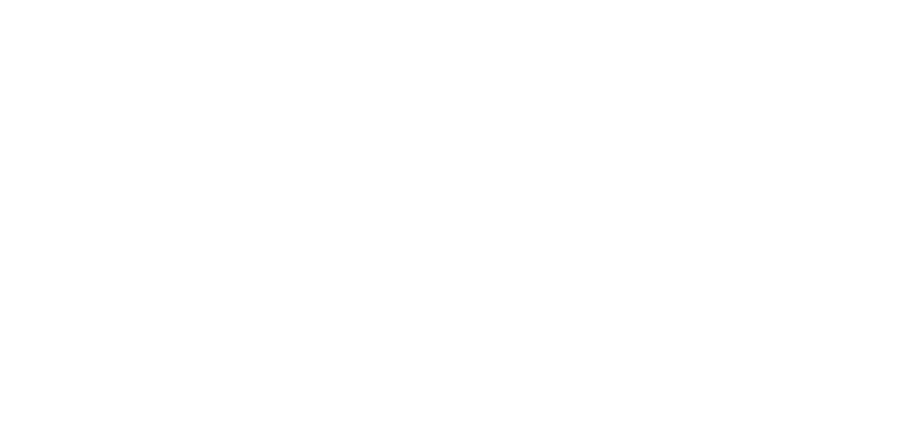
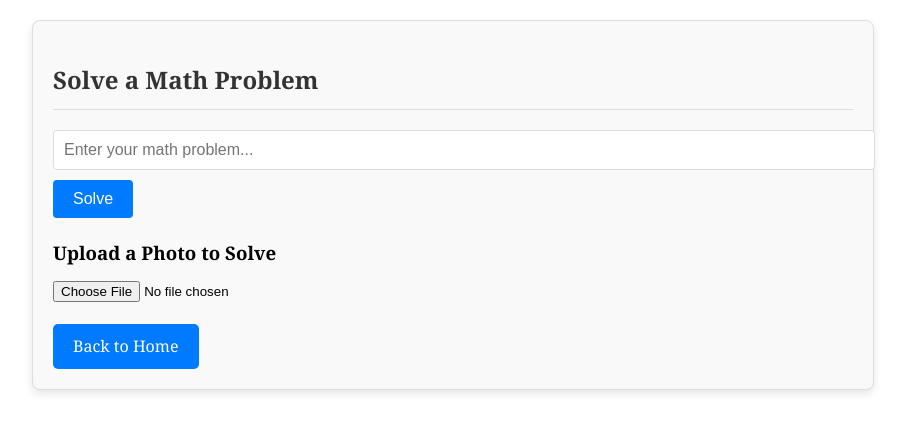
Before and after one commit to Tankman61/Mathify, a React (Create React App) app: page /solve in a window 1280 px wide. Before the commit this address had no page. Shown: the top 432 px of the page, without its empty margins (187-1093 px from the left). Built offline with nearby package versions, Linux system fonts and the light colour scheme.

Commit message:
seperate screens for william

```diff
--- /dev/null
+++ b/src/About.js
@@ -0,0 +1,14 @@
+import React from 'react';
+import { Link } from 'react-router-dom';
+
+function About() {
+  return (
+    <section id="about" className="math-paper">
+      <h2>About Mathify</h2>
+      <p>Mathify combines the power of the Wolfram API with stunning visual explanations to help you understand math in depth.</p>
+      <Link to="/" className="back-button">Back to Home</Link>
+    </section>
+  );
+}
+
+export default About;
--- a/src/App.css
+++ b/src/App.css
@@ -322,3 +322,17 @@
   transform: translateY(-3px);
   box-shadow: 0 4px 6px rgba(0, 0, 0, 0.1);
 }
+.back-button {
+  display: inline-block;
+  margin-top: 20px;
+  padding: 10px 20px;
+  background-color: #007bff;
+  color: #fff;
+  text-decoration: none;
+  border-radius: 5px;
+  transition: background-color 0.3s ease;
+}
+
+.back-button:hover {
+  background-color: #0056b3;
+}
--- a/src/App.js
+++ b/src/App.js
@@ -4,6 +4,10 @@
 import Login from './Login';
 import Mathify from './mathify';
 import Register from './Register';
+import About from './About';
+import Solve from './Solve';
+import Videos from './Videos';
+import Contact from './Contact';
 
 function App() {
   return (
@@ -12,6 +16,10 @@
         <Route path="/" element={<Mathify />} />
         <Route path="/login" element={<Login />} />
         <Route path="/register" element={<Register />} />
+        <Route path="/about" element={<About />} />
+        <Route path="/solve" element={<Solve />} />
+        <Route path="/videos" element={<Videos />} />
+        <Route path="/contact" element={<Contact />} />
       </Routes>
     </Router>
   );
--- /dev/null
+++ b/src/Contact.js
@@ -0,0 +1,22 @@
+import React from 'react';
+import { Link } from 'react-router-dom';
+
+function Contact() {
+  return (
+    <section id="contact" className="math-paper">
+      <h2>Contact Us</h2>
+      <form>
+        <label htmlFor="name">Name:</label>
+        <input type="text" id="name" name="name" required />
+        <label htmlFor="email">Email:</label>
+        <input type="email" id="email" name="email" required />
+        <label htmlFor="message">Message:</label>
+        <textarea id="message" name="message" rows="4" required></textarea>
+        <button type="submit">Send</button>
+      </form>
+      <Link to="/" className="back-button">Back to Home</Link>
+    </section>
+  );
+}
+
+export default Contact;
--- /dev/null
+++ b/src/Solve.js
@@ -0,0 +1,20 @@
+import React from 'react';
+import { Link } from 'react-router-dom';
+
+function Solve() {
+  return (
+    <section id="solve" className="math-paper">
+      <h2>Solve a Math Problem</h2>
+      <input type="text" id="problem-input" placeholder="Enter your math problem..." />
+      <button>Solve</button>
+      <div id="solution-results"></div>
+      <div className="upload-photo-container">
+        <h3>Upload a Photo to Solve</h3>
+        <input type="file" accept="image/*" />
+      </div>
+      <Link to="/" className="back-button">Back to Home</Link>
+    </section>
+  );
+}
+
+export default Solve;
--- /dev/null
+++ b/src/Videos.js
@@ -0,0 +1,15 @@
+import React from 'react';
+import { Link } from 'react-router-dom';
+
+function Videos() {
+  return (
+    <section id="videos" className="math-paper">
+      <h2>Your Generated Videos</h2>
+      <p>Watch your problems being solved with visual clarity.</p>
+      <div className="video-placeholder">Video content goes here</div>
+      <Link to="/" className="back-button">Back to Home</Link>
+    </section>
+  );
+}
+
+export default Videos;
--- a/src/mathify.js
+++ b/src/mathify.js
@@ -58,10 +58,10 @@
           <a className="logo">Mathify</a>
           <ul className="nav-links">
             <li><a href="#home">Home</a></li>
-            <li><a href="#about">About</a></li>
-            <li><a href="#solve">Solve</a></li>
-            <li><a href="#videos">Videos</a></li>
-            <li><a href="#contact">Contact</a></li>
+            <li><Link to="/about">About</Link></li>
+            <li><Link to="/solve">Solve</Link></li>
+            <li><Link to="/videos">Videos</Link></li>
+            <li><Link to="/contact">Contact</Link></li>
           </ul>
           <div className="login"><Link to="/login">Login</Link></div>
         </div>
@@ -101,53 +101,6 @@
           </svg>
         </div>
       </div>
-
-      {/* Sections below the home screen */}
-      <section id="intro" className="math-paper">
-        <h1>Welcome to Mathify</h1>
-        <p>Experience math like never before. Solve complex problems and watch them come to life in videos inspired by 3Blue1Brown.</p>
-      </section>
-
-      <section id="solve" className="math-paper">
-        <h2>Solve a Math Problem</h2>
-        <input type="text" id="problem-input" placeholder="Enter your math problem..." />
-        <button>Solve</button>
-        <div id="solution-results"></div>
-
-        <div className="upload-photo-container">
-          <h3>Upload a Photo to Solve</h3>
-          <input type="file" accept="image/*" onChange={handleFileChange} />
-          {preview && (
-            <div className="image-preview">
-              <img src={preview} alt="Preview" />
-            </div>
-          )}
-        </div>
-      </section>
-
-      <section id="videos" className="math-paper">
-        <h2>Your Generated Videos</h2>
-        <p>Watch your problems being solved with visual clarity.</p>
-        <div className="video-placeholder">Video content goes here</div>
-      </section>
-
-      <section id="about" className="math-paper">
-        <h2>About Mathify</h2>
-        <p>Mathify combines the power of the Wolfram API with stunning visual explanations to help you understand math in depth.</p>
-      </section>
-
-      <section id="contact" className="math-paper">
-        <h2>Contact Us</h2>
-        <form>
-          <label htmlFor="name">Name:</label>
-          <input type="text" id="name" name="name" required />
-          <label htmlFor="email">Email:</label>
-          <input type="email" id="email" name="email" required />
-          <label htmlFor="message">Message:</label>
-          <textarea id="message" name="message" rows="4" required></textarea>
-          <button type="submit">Send</button>
-        </form>
-      </section>
     </div>
   );
 }
```
Also changed, not shown: 1 other file (tests, documents, lock files or other folders).
